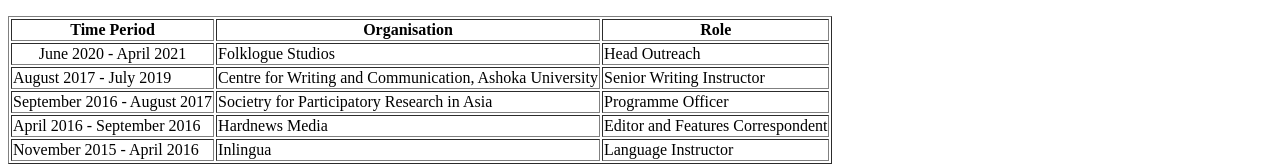
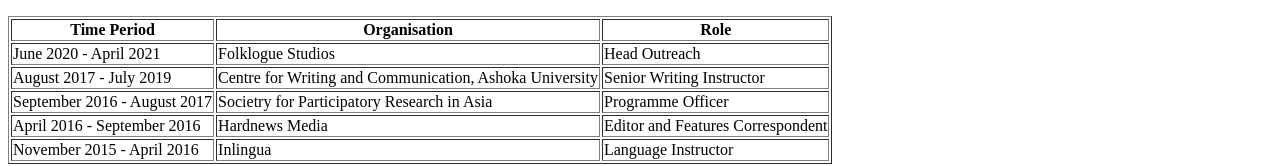
Before and after one commit to dbasu16/cv, a plain HTML site: page index.html in a window 1280 px wide. Shown: the part 482-648 px from the top of the page. Drawn offline with Linux system fonts and the light colour scheme.

Commit message:
Edited index.html
Removed the center element from the first time period in the Work Experience table (for the sake of consistency)

```diff
--- a/index.html
+++ b/index.html
@@ -40,7 +40,7 @@
       </thead>
       <tbody>
         <tr>
-          <td><center>June 2020 - April 2021</center></td>
+          <td>June 2020 - April 2021</td>
           <td>Folklogue Studios</td>
           <td>Head Outreach</td>
         </tr>
```
